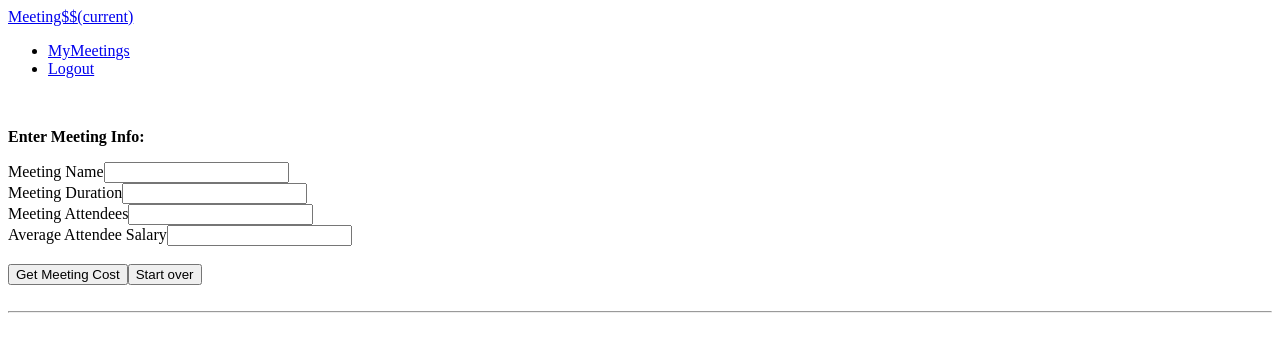
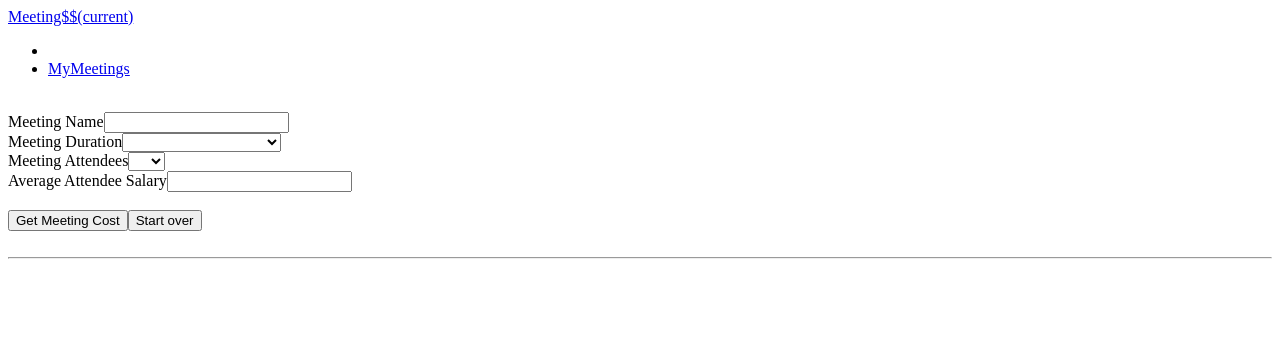
Before and after one commit to jaffrepaul/hrnyc10-solo-meeting_calculator, a React (Create React App) app in the folder client/: page / in a window 1280 px wide. Shown: the top 352 px of the page. Built offline with nearby package versions, Linux system fonts and the light colour scheme; the HTML template or start-up script is replaced by a standard one.

Commit message:
nav tweak, form interaction upgrades

```diff
--- a/client/src/MeetingForm.jsx
+++ b/client/src/MeetingForm.jsx
@@ -2,7 +2,7 @@ import React from 'react';
 import ReactDOM from 'react-dom';
 import MeetingResults from './MeetingResults.jsx';
 import axios from 'axios';
-
+import NumberFormat from 'react-number-format';
 
 class MeetingForm extends React.Component {
   constructor(props) {
@@ -33,8 +33,8 @@ class MeetingForm extends React.Component {
     let name = this.state.meetingName;
     let duration = this.state.meetingDuration;
     let attendees = this.state.meetingAttendees;
-    let salary = this.state.attendeeSalary;
-    let totalPerPerson = salary / 260 / 8 / 60 * 100;
+    let salary = this.state.attendeeSalary.replace(/[$,]/g, "") * 1.4;
+    let totalPerPerson = salary / 365 / 8 / 60 * 100;
     let total = Math.floor(totalPerPerson * attendees);
 
     this.setState({
@@ -44,6 +44,7 @@ class MeetingForm extends React.Component {
 	}
 
   handleSubmit(e) {
+  e.preventDefault();
   console.log('hello from submit button');
   // preventDefault();
   // axios.post('/meetings', {
@@ -76,6 +77,15 @@ class MeetingForm extends React.Component {
 		this.setState({attendeeSalary: e.target.value});
 	}
 
+  handleEnter(event) {
+    if (event.keyCode === 13) {
+      const form = event.target.form;
+      const index = Array.prototype.indexOf.call(form, event.target);
+      form.elements[index + 1].focus();
+      event.preventDefault();
+    }
+  }
+
   handleClearForm(e) {
     e.preventDefault();
     this.setState({
@@ -89,37 +99,63 @@ class MeetingForm extends React.Component {
 
   render() {
     return (
-      <div>
+      <div className="form-container">
       <br />
-        <p><strong>Enter Meeting Info:</strong></p>
          <form>
             <div>
-              <label>Meeting Name</label>
-              <input onChange={this.handleName} type="text" id="meetingname" name="meeting_name" value={this.state.meetingName}/>
+              <label>Meeting Name
+              <input onChange={this.handleName} onKeyDown={this.handleEnter} type="text" id="meetingname" className="form-control" name="meeting_name" value={this.state.meetingName} />
+              </label>
             </div>
             <div>
-              <label>Meeting Duration</label>
-              <input onChange={this.handleDuration} type="number" id="meetingduration" name="meeting_duration" value={this.state.meetingDuration}/>
+              <label>Meeting Duration
+                <select onChange={this.handleDuration} onKeyDown={this.handleEnter}  type="number" id="meetingduration" className="form-control" name="meeting_duration" value={this.state.meetingDuration}>
+                  <option></option>
+                  <option>30min</option>
+                  <option>45min</option>
+                  <option>1hr</option>
+                  <option>1.5hr</option>
+                  <option>2hr</option>
+                  <option>2.5hr</option>
+                  <option>3hr</option>
+                  <option>NEVER meet this long!</option>
+                </select>
+              </label>
             </div>
             <div>
-              <label>Meeting Attendees</label>
-              <input onChange={this.handleAttendees} type="number" id="meetingattendees" name="meeting_attendees" value={this.state.meetingAttendees}/>
+              <label>Meeting Attendees
+              <select onChange={this.handleAttendees} onKeyDown={this.handleEnter} type="number" id="meetingattendees" className="form-control" name="meeting_attendees" value={this.state.meetingAttendees}>
+                  <option></option>
+                  <option>2</option>
+                  <option>3</option>
+                  <option>4</option>
+                  <option>5</option>
+                  <option>6</option>
+                  <option>7</option>
+                  <option>8</option>
+                  <option>9</option>
+                  <option>10</option>
+                  <option>11</option>
+                  <option>12</option>
+                </select>
+              </label>
             </div>
             <div>
-              <label>Average Attendee Salary</label>
-              <input onChange={this.handleSalary} type="text" id="attendeesalary" name="meeting_salary" value={this.state.attendeeSalary}/>
+              <label>Average Attendee Salary
+              <NumberFormat onChange={this.handleSalary} onKeyDown={this.handleEnter} type="text" id="attendeesalary" className="form-control" name="meeting_salary" thousandSeparator={true} prefix={'$'} value={this.state.attendeeSalary}/>
+              </label>
             </div><br />
-           <div className="button">
+            <div className="button">
               <button onClick={this.handleClick} className="btn btn-primary" type="submit">Get Meeting Cost</button>
               <button onClick={this.handleClearForm} className="btn btn-sm btn-link" type="submit">Start over</button>
-           </div>
+            </div>
            <br />
         </form>
 
         <hr/>
-
-        {this.state.meetingTotal ? <MeetingResults meetings={this.state} /> : <div></div>}
-
+        <div>
+          {this.state.meetingTotal ? <MeetingResults meetings={this.state} /> : <div></div>}
+        </div>
       </div>
     );
   }
--- a/client/src/MeetingResults.jsx
+++ b/client/src/MeetingResults.jsx
@@ -10,12 +10,20 @@ class MeetingResults extends React.Component {
   render() {
     return (
       <div>
-        <div><p>My Meeting Cost:</p><h3>{this.props.meetings.meetingName}</h3>
-        ${this.props.meetings.meetingTotal}<br />
-        <button className="btn btn-sm btn-default" type="submit">Save MyMeeting</button></div>
+        <div><h3>{this.props.meetings.meetingName}</h3>
+        {this.props.meetings.meetingDuration}<br />
+        {this.props.meetings.meetingAttendees} people<br />
+        {this.props.meetings.attendeeSalary} average salary<br />
+        Your meeting is costing you: <strong>${this.props.meetings.meetingTotal}</strong><br />
+        <br />
+        <button onClick={this.props.handleSubmit} className="btn btn-sm btn-default" type="submit">Save MyMeeting</button></div>
+        <br />
+        <br />
       </div>
     );
   }
 }
 
 export default MeetingResults;
+
+// <p>My Meeting Cost:</p>
--- a/client/src/index.jsx
+++ b/client/src/index.jsx
@@ -20,10 +20,10 @@ ReactDOM.render(
         <div className="collapse navbar-collapse" id="navbarsExample09">
           <ul className="navbar-nav mr-auto">
             <li className="nav-item">
-              <NavLink className="nav-link" to='/meetings'>MyMeetings </NavLink>
+              <NavLink className="nav-link" to='/meetings'></NavLink>
             </li>
             <li className="nav-item">
-              <NavLink className="nav-link" to='/login'>Logout </NavLink>
+              <NavLink className="nav-link" to='/login'>MyMeetings </NavLink>
             </li>
           </ul>
         </div>
--- a/package.json
+++ b/package.json
@@ -21,6 +21,7 @@
     "react": "^15.6.2",
     "react-bootstrap": "^0.31.3",
     "react-dom": "^15.6.2",
+    "react-number-format": "^2.0.4",
     "react-router-dom": "^4.2.2"
   },
   "devDependencies": {
```
Also changed, not shown: 4 other files (tests, documents, lock files or other folders).
